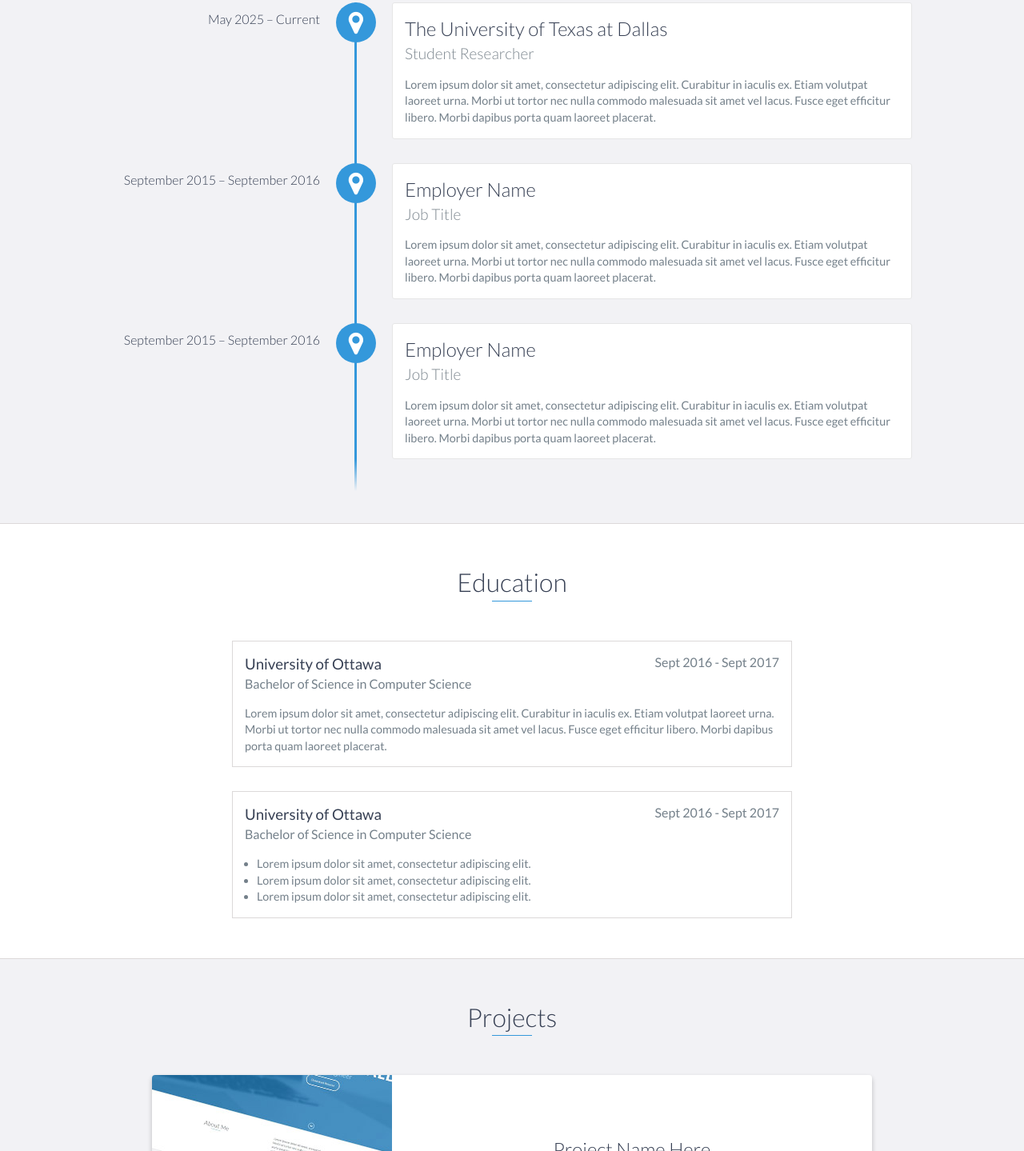
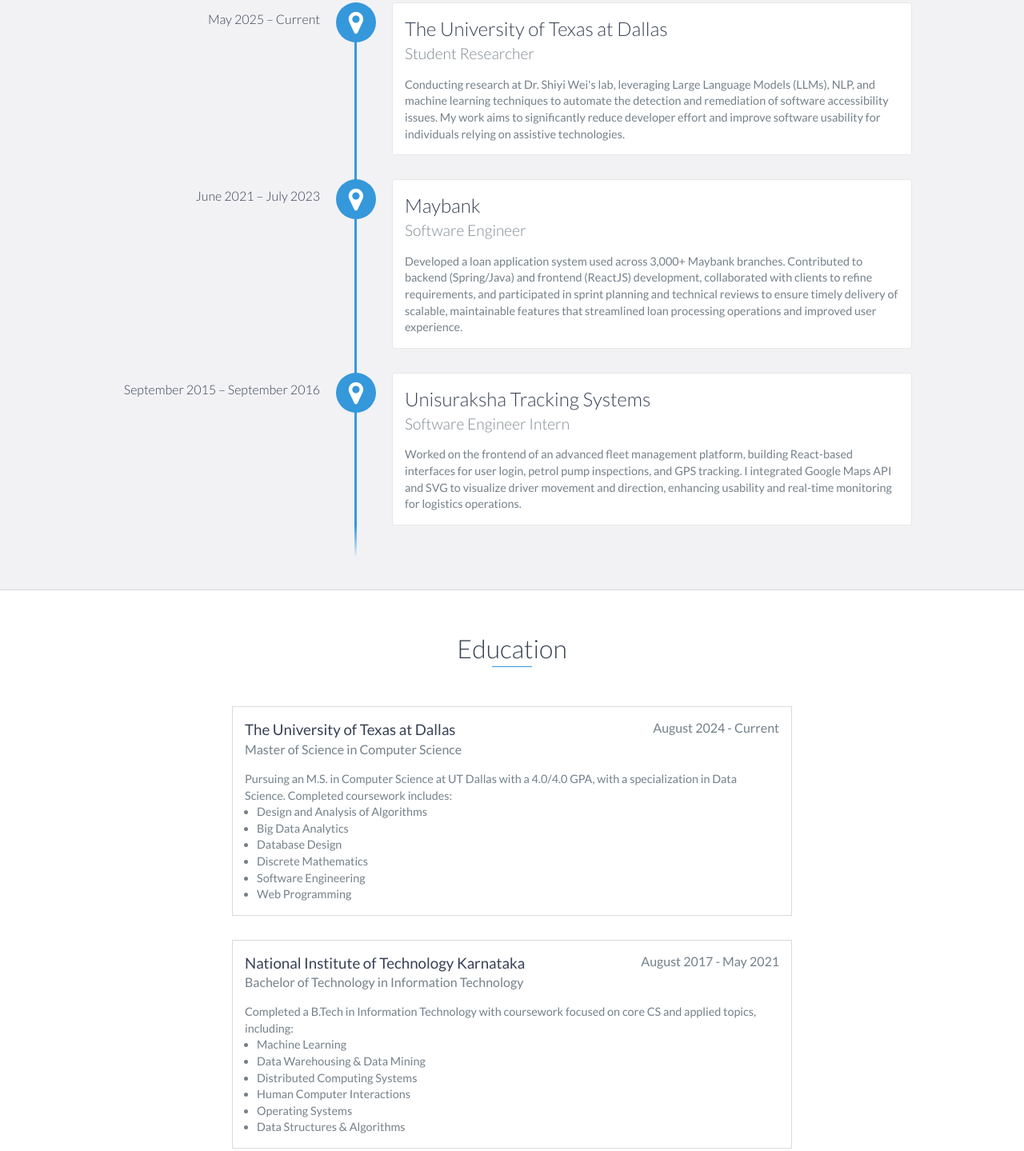
Before and after one commit to kishanrakesh/portfolio, a website: page index.html in a window 1280 px wide. Shown: the part 1332-2771 px from the top of the page at 80% size. Drawn offline with nearby package versions, Linux system fonts and the light colour scheme.

Commit message:
Updated Experience & Education sections

```diff
--- a/index.html
+++ b/index.html
@@ -94,23 +94,23 @@
                 <h3>The University of Texas at Dallas</h3>
                 <h4>Student Researcher</h4>
                 <p>
-                    Lorem ipsum dolor sit amet, consectetur adipiscing elit. Curabitur in iaculis ex. Etiam volutpat laoreet urna. Morbi ut tortor nec nulla commodo malesuada sit amet vel lacus. Fusce eget efficitur libero. Morbi dapibus porta quam laoreet placerat.
+                    Conducting research at Dr. Shiyi Wei's lab, leveraging Large Language Models (LLMs), NLP, and machine learning techniques to automate the detection and remediation of software accessibility issues. My work aims to significantly reduce developer effort and improve software usability for individuals relying on assistive technologies.
+                </p>
+            </div>
+
+            <div data-date="June 2021 – July 2023">
+                <h3>Maybank</h3>
+                <h4>Software Engineer</h4>
+                <p>
+                    Developed a loan application system used across 3,000+ Maybank branches. Contributed to backend (Spring/Java) and frontend (ReactJS) development, collaborated with clients to refine requirements, and participated in sprint planning and technical reviews to ensure timely delivery of scalable, maintainable features that streamlined loan processing operations and improved user experience.
                 </p>
             </div>
 
             <div data-date="September 2015 – September 2016">
-                <h3>Employer Name</h3>
-                <h4>Job Title</h4>
+                <h3>Unisuraksha Tracking Systems</h3>
+                <h4>Software Engineer Intern</h4>
                 <p>
-                    Lorem ipsum dolor sit amet, consectetur adipiscing elit. Curabitur in iaculis ex. Etiam volutpat laoreet urna. Morbi ut tortor nec nulla commodo malesuada sit amet vel lacus. Fusce eget efficitur libero. Morbi dapibus porta quam laoreet placerat.
-                </p>
-            </div>
-
-            <div data-date="September 2015 – September 2016">
-                <h3>Employer Name</h3>
-                <h4>Job Title</h4>
-                <p>
-                    Lorem ipsum dolor sit amet, consectetur adipiscing elit. Curabitur in iaculis ex. Etiam volutpat laoreet urna. Morbi ut tortor nec nulla commodo malesuada sit amet vel lacus. Fusce eget efficitur libero. Morbi dapibus porta quam laoreet placerat.
+                    Worked on the frontend of an advanced fleet management platform, building React-based interfaces for user login, petrol pump inspections, and GPS tracking. I integrated Google Maps API and SVG to visualize driver movement and direction, enhancing usability and real-time monitoring for logistics operations.
                 </p>
             </div>
         </div>
@@ -120,31 +120,52 @@
     <div id="education">
         <h2 class="heading">Education</h2>
         <div class="education-block">
-            <h3>University of Ottawa</h3>
-            <span class="education-date">Sept 2016 - Sept 2017</span>
-            <h4>Bachelor of Science in Computer Science</h4>
+            <h3>The University of Texas at Dallas</h3>
+            <span class="education-date">August 2024 - Current</span>
+            <h4>Master of Science in Computer Science</h4>
             <p>
-                Lorem ipsum dolor sit amet, consectetur adipiscing elit. Curabitur in iaculis ex. Etiam volutpat laoreet urna. Morbi ut tortor nec nulla commodo malesuada sit amet vel lacus. Fusce eget efficitur libero. Morbi dapibus porta quam laoreet placerat.
+                Pursuing an M.S. in Computer Science at UT Dallas with a 4.0/4.0 GPA, with a specialization in Data Science. Completed coursework includes:
+                <ul>
+                    <li>
+                        Design and Analysis of Algorithms
+                    </li>
+                    <li>
+                        Big Data Analytics
+                    </li>
+                    <li>
+                        Database Design
+                    </li>
+                    <li>
+                        Discrete Mathematics
+                    </li>
+                    <li>
+                        Software Engineering
+                    </li>
+                    <li>
+                        Web Programming
+                    </li>
+                </ul>
             </p>
         </div>
         <!-- End .education-block -->
 
         <div class="education-block">
-            <h3>University of Ottawa</h3>
-            <span class="education-date">Sept 2016 - Sept 2017</span>
-            <h4>Bachelor of Science in Computer Science</h4>
-            <ul>
-                <li>
-                    Lorem ipsum dolor sit amet, consectetur adipiscing elit.
-                </li>
-                <li>
-                    Lorem ipsum dolor sit amet, consectetur adipiscing elit.
-                </li>
-                <li>
-                    Lorem ipsum dolor sit amet, consectetur adipiscing elit.
-                </li>
-            </ul>
+            <h3>National Institute of Technology Karnataka</h3>
+            <span class="education-date">August 2017 - May 2021</span>
+            <h4>Bachelor of Technology in Information Technology</h4>
+            <p>
+                Completed a B.Tech in Information Technology with coursework focused on core CS and applied topics, including:
+                <ul>
+                    <li>Machine Learning</li>
+                    <li>Data Warehousing & Data Mining</li>
+                    <li>Distributed Computing Systems</li>
+                    <li>Human Computer Interactions</li>
+                    <li>Operating Systems</li>
+                    <li>Data Structures & Algorithms</li>
+                </ul>
+            </p>
         </div>
+
         <!-- End .education-block -->
     </div>
     <!-- End #education -->
```
